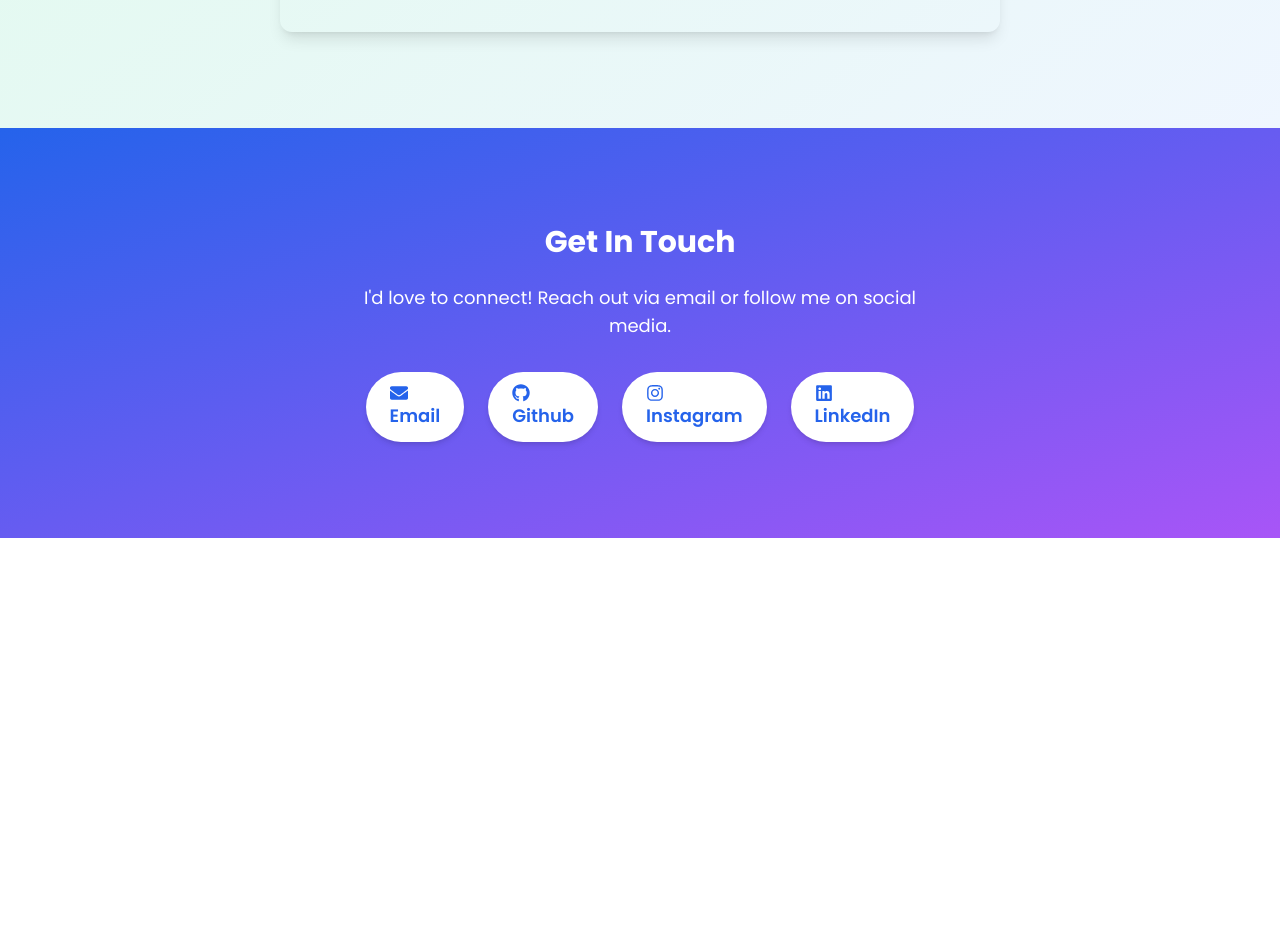
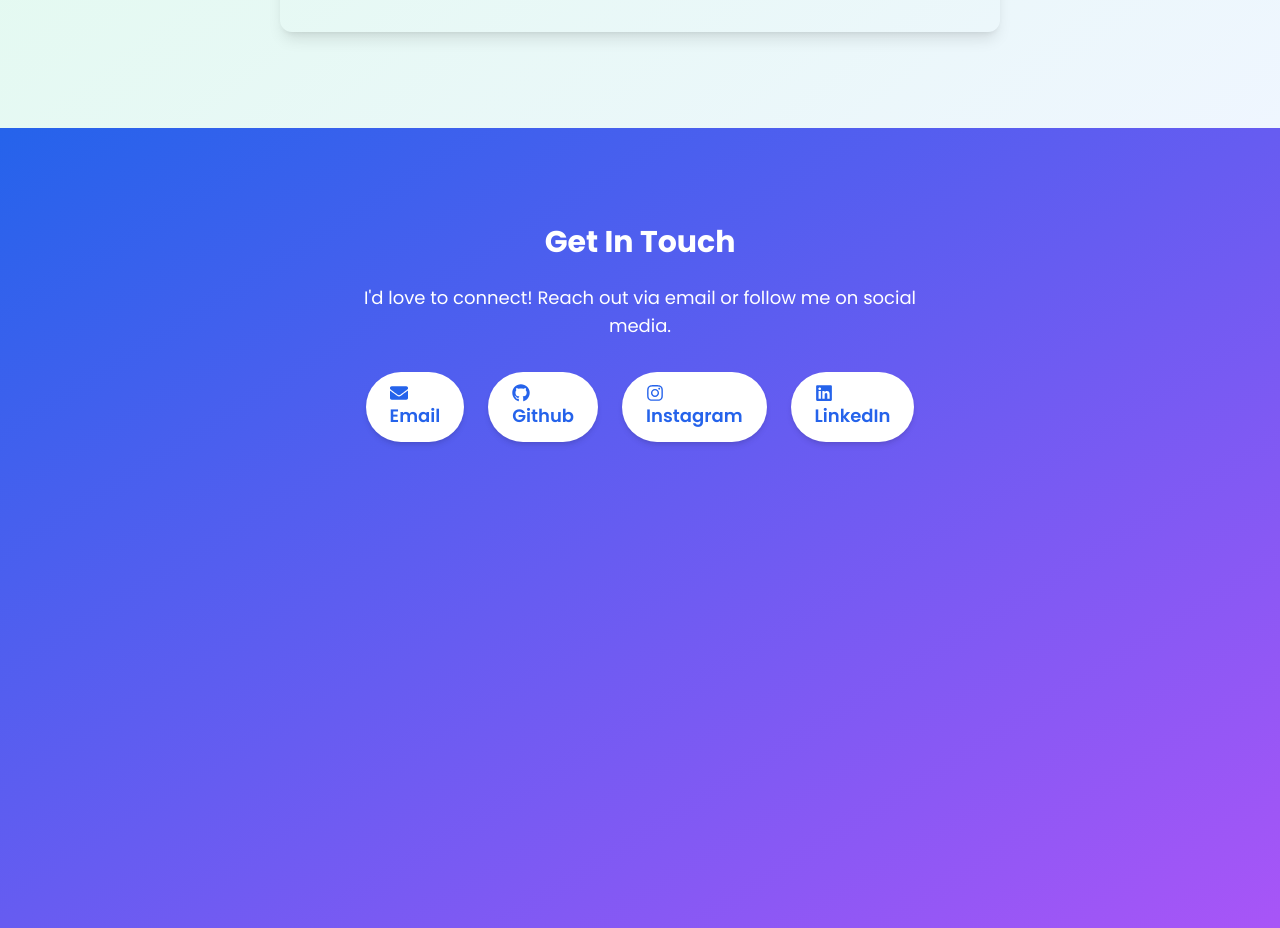
Before and after one commit to PrabhanshuChouhan/portfolio-v2, a React (Create React App) app: page / in a window 1280 px wide. Shown: the part 6560-7488 px from the top of the page. Before the commit the page ends 7098 px from the top, so only its background shows below. Built offline with nearby package versions, Linux system fonts and the light colour scheme; grey boxes are pictures that could not be loaded.

Commit message:
Fixed the contact problem

```diff
--- a/src/App.js
+++ b/src/App.js
@@ -427,7 +427,7 @@ As part of the World of Engineering course, I designed an innovative air purifie
 
        <section
   id="contact"
-  className="py-24 bg-gradient-to-br from-blue-600 to-purple-500 text-white px-8 text-center"
+  className="py-24 bg-gradient-to-br from-blue-600 to-purple-500 text-white px-8 text-center min-h-screen"
   data-aos="zoom-in"
 >
 
```
